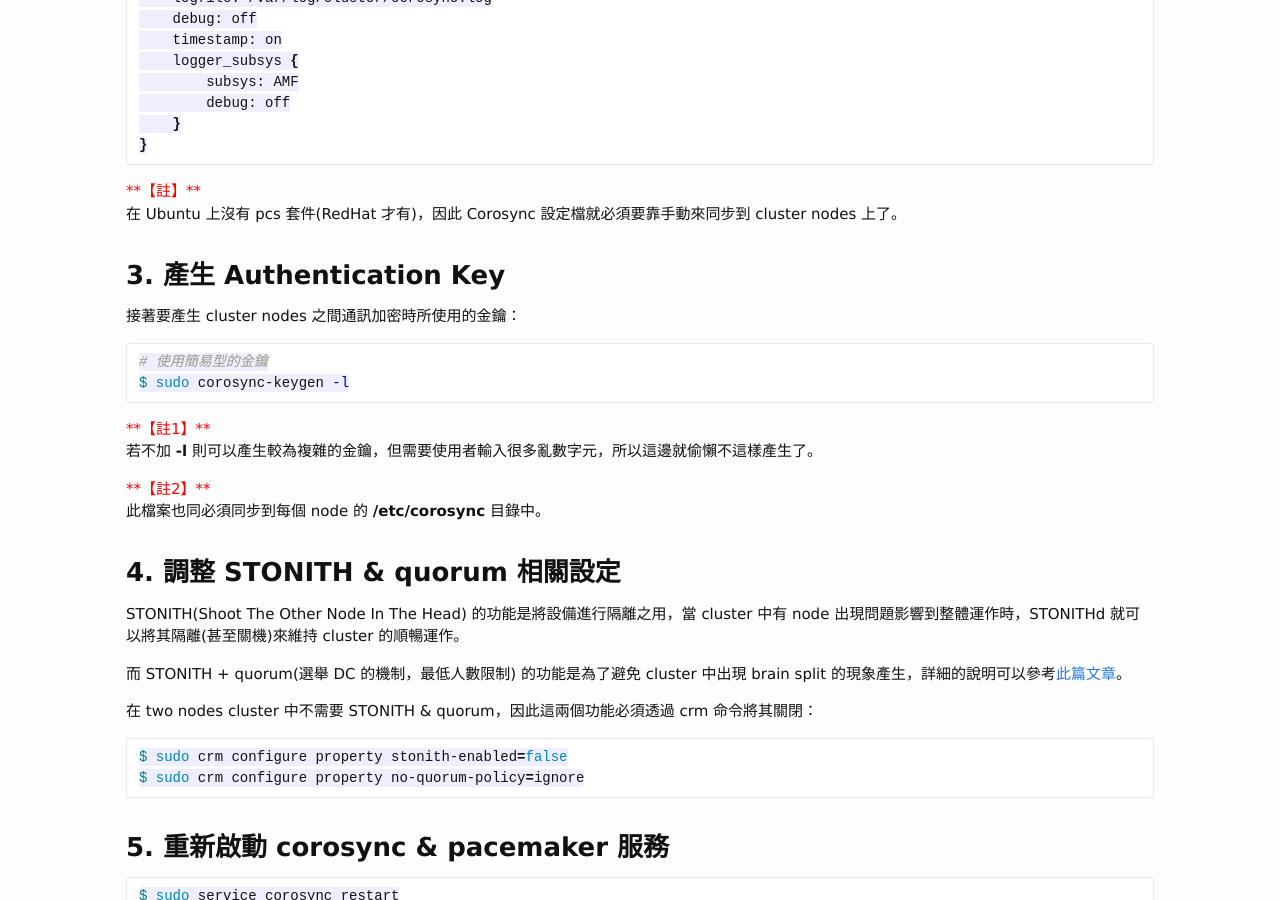
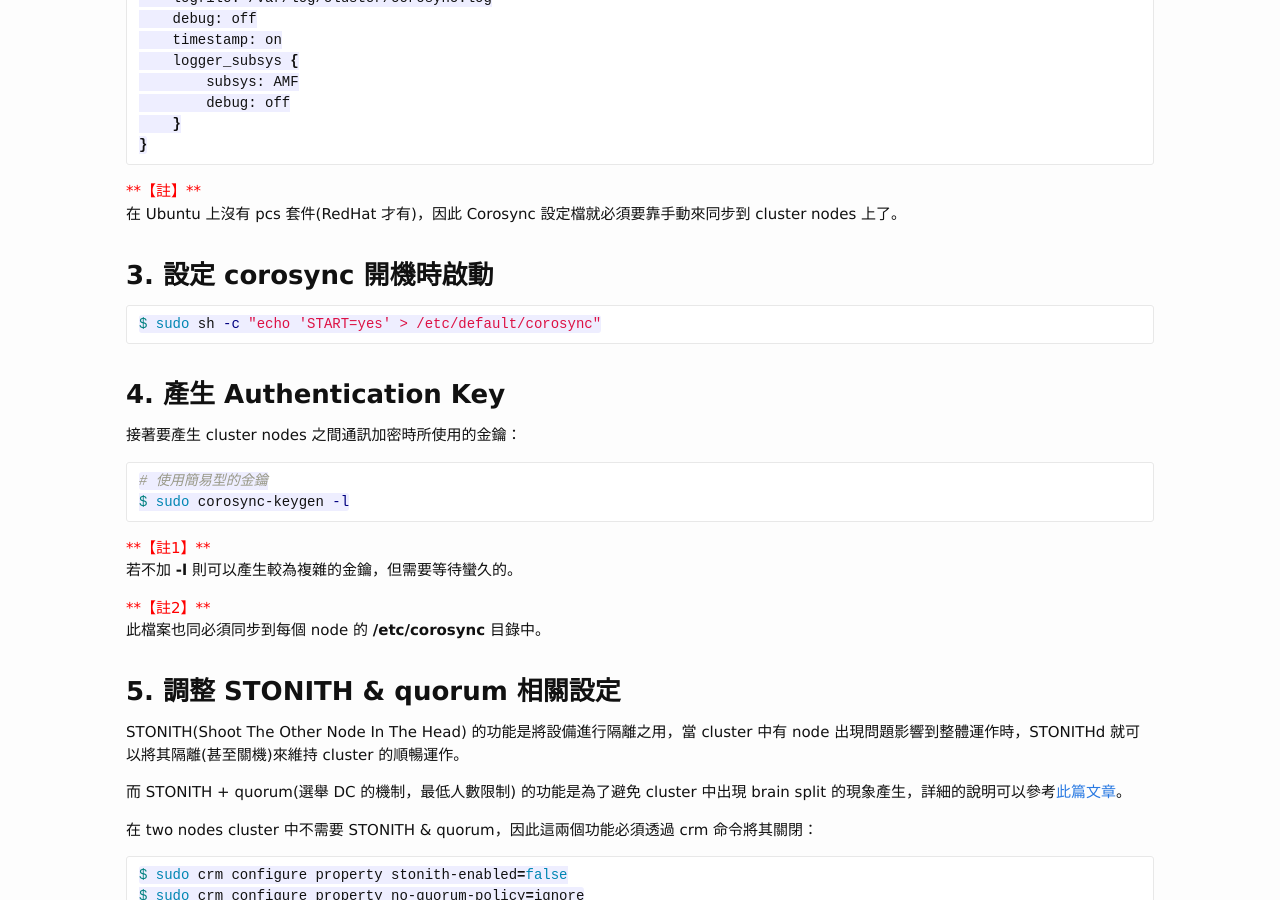
Before and after one commit to casper2048/godleon.github.io, a Jekyll site: the page built from _posts/2015-05-20-Build-2-nodes-Linux-HA-Cluster-By-Corosync-Pacemaker.md, in a window 1280 px wide and 900 px high, scrolled down 4046 px. Built offline with Jekyll 4.4.1, drawn with Linux system fonts in a browser that asks for light colours; Markdown is read by kramdown in place of the engine named in the settings; comment, search, counter and statistics services are not loaded; some of the changed text lies outside the part shown.

Commit message:
Build 2 ndoes Linux HA cluster by corosync and pacemaker in Ubuntu

````diff
--- a/_posts/2015-05-20-Build-2-nodes-Linux-HA-Cluster-By-Corosync-Pacemaker.md
+++ b/_posts/2015-05-20-Build-2-nodes-Linux-HA-Cluster-By-Corosync-Pacemaker.md
@@ -176,7 +176,13 @@ logging {
 
 <font color='red'>**【註】**</font>在 Ubuntu 上沒有 pcs 套件(RedHat 才有)，因此 Corosync 設定檔就必須要靠手動來同步到 cluster nodes 上了。
 
-### 3. 產生 Authentication Key
+### 3. 設定 corosync 開機時啟動
+
+``` bash
+$ sudo sh -c "echo 'START=yes' > /etc/default/corosync"
+```
+
+### 4. 產生 Authentication Key
 
 接著要產生 cluster nodes 之間通訊加密時所使用的金鑰：
 
@@ -185,12 +191,12 @@ logging {
 $ sudo corosync-keygen -l
 ```
 
-<font color='red'>**【註1】**</font>若不加 **-l** 則可以產生較為複雜的金鑰，但需要使用者輸入很多亂數字元，所以這邊就偷懶不這樣產生了。
+<font color='red'>**【註1】**</font>若不加 **-l** 則可以產生較為複雜的金鑰，但需要等待蠻久的。
 
 <font color='red'>**【註2】**</font>此檔案也同必須同步到每個 node 的 **/etc/corosync** 目錄中。
 
 
-### 4. 調整 STONITH & quorum 相關設定
+### 5. 調整 STONITH & quorum 相關設定
 
 STONITH(Shoot The Other Node In The Head) 的功能是將設備進行隔離之用，當 cluster 中有 node 出現問題影響到整體運作時，STONITHd 就可以將其隔離(甚至關機)來維持 cluster 的順暢運作。
 
````
Also changed, not shown: other parts of _posts/2015-05-20-Build-2-nodes-Linux-HA-Cluster-By-Corosync-Pacemaker.md (+1 -1 lines).
